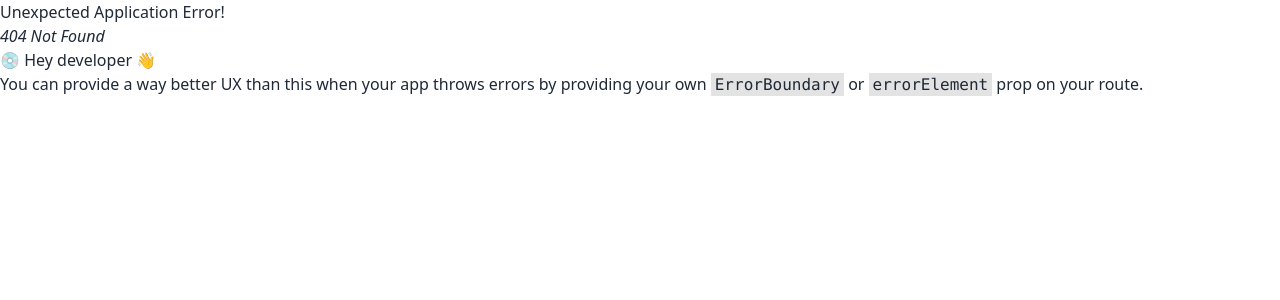
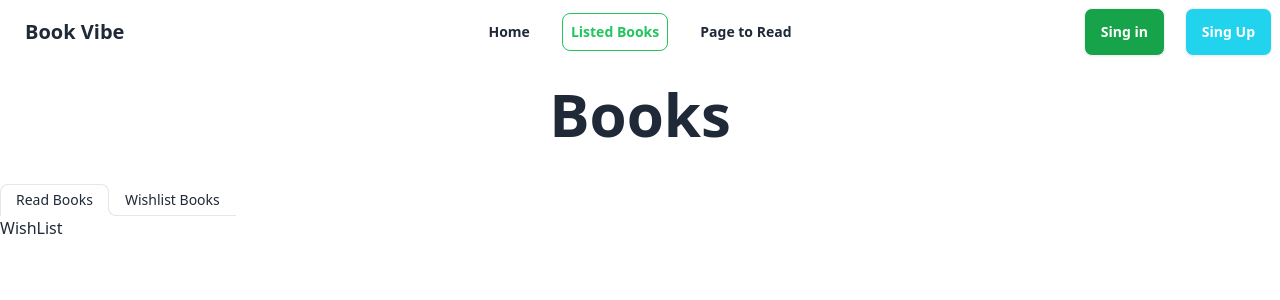
Before and after one commit to Abdullah-Az-Zahur/book-vibe, a React (Vite) app: page /ListedBooks/wishlist in a window 1280 px wide. Before the commit this address had no page. Shown: the top 300 px of the page. Built offline with nearby package versions, Linux system fonts and the light colour scheme.

Commit message:
creat tabs

```diff
--- a/src/components/BookDetails.jsx
+++ b/src/components/BookDetails.jsx
@@ -1,5 +1,5 @@
 import React from 'react';
-import { useLoaderData, useParams } from 'react-router-dom';
+import { Link, useLoaderData, useParams } from 'react-router-dom';
 
 const BookDetails = () => {
     const books = useLoaderData();
@@ -35,8 +35,8 @@ const BookDetails = () => {
                         <p><span>Rating:</span>{book.rating}</p>
                     </div>
                     <div className="flex flex-col space-y-4 sm:items-center sm:justify-center sm:flex-row sm:space-y-0 sm:space-x-4 lg:justify-start">
-                        <a rel="noopener noreferrer" href="#" className="px-8 py-3 text-lg font-semibold rounded dark:bg-violet-600 dark:text-gray-50">Read</a>
-                        <a rel="noopener noreferrer" href="#" className="px-8 py-3 text-lg font-semibold border rounded dark:border-gray-800">Wish list</a>
+                        <button className="px-8 py-3 text-lg font-semibold border rounded dark:bg-violet-600 dark:text-gray-50 btn btn-info text-white">Read</button>
+                        <button className="px-8 py-3 text-lg font-semibold border rounded dark:bg-violet-600 dark:text-gray-50 btn btn-info text-white">Wish list</button>
                     </div>
                 </div>
             </div>
--- /dev/null
+++ b/src/components/Readed.jsx
@@ -0,0 +1,11 @@
+import React from 'react';
+
+const Readed = () => {
+    return (
+        <div>
+            <h2>Readd</h2>
+        </div>
+    );
+};
+
+export default Readed;
--- /dev/null
+++ b/src/components/Wishlist.jsx
@@ -0,0 +1,11 @@
+import React from 'react';
+
+const Wishlist = () => {
+    return (
+        <div>
+            <h2>WishList</h2>
+        </div>
+    );
+};
+
+export default Wishlist;
--- a/src/layouts/MainLayout.jsx
+++ b/src/layouts/MainLayout.jsx
@@ -4,7 +4,7 @@ import { Outlet } from 'react-router-dom';
 
 const MainLayout = () => {
     return (
-        <div className=''>
+        <div className='container mx-auto'>
             <div className='h-16'>
                 <Nav></Nav>
             </div>
--- a/src/pages/Home.jsx
+++ b/src/pages/Home.jsx
@@ -19,7 +19,7 @@ const Home = () => {
                             <br className="hidden md:inline lg:hidden" />turpis pulvinar, est scelerisque ligula sem
                         </p>
                         <div className="flex flex-col space-y-4 sm:items-center sm:justify-center sm:flex-row sm:space-y-0 sm:space-x-4 lg:justify-start">
-                            <a  className="px-8 py-3 text-lg font-semibold  dark:bg-violet-600 dark:text-gray-50 btn bg-green-500 text-white rounded-lg mt-2">View The List</a>
+                            <Link to='/ListedBooks' className="px-8 py-3 text-lg font-semibold  dark:bg-violet-600 dark:text-gray-50 btn bg-green-500 text-white rounded-lg mt-2">View The List</Link>
 
                         </div>
                     </div>
--- a/src/pages/ListedBooks.jsx
+++ b/src/pages/ListedBooks.jsx
@@ -1,10 +1,26 @@
-import React from 'react';
+import React, { useState } from 'react';
 import Nav from '../components/Nav';
+import { Link, Outlet } from 'react-router-dom';
 
 const ListedBooks = () => {
+    const [tabIndex, setTabIndex] = useState(0);
     return (
-        <div>
-            <h1>listed books</h1>
+        <div className='container mx-auto'>
+            <h2 className="max-w-fit justify-center items-center mx-auto text-6xl font-bold my-5 mb-10">Books</h2>
+
+            {/* Tabs */}
+            <div role="tablist" className="tabs tabs-lifted justify-start">
+                <Link
+                    to='/ListedBooks/Readd'
+                    onClick={() => setTabIndex(0)}
+                    role="tab" className={` ${tabIndex === 0 ? 'tab tab-active' : 'tab'}`}>Read Books</Link>
+                <Link
+                    to={`/ListedBooks/wishlist`}
+                    onClick={() => setTabIndex(1)}
+                    role="tab" className={`tab ${tabIndex === 1 ? 'tab tab-active' : 'tab'}`}>Wishlist Books</Link>
+
+            </div>
+            <Outlet></Outlet>
         </div>
     );
 };
```
Also changed, not shown: src/routes/Routes.jsx (+13 -1 lines).
